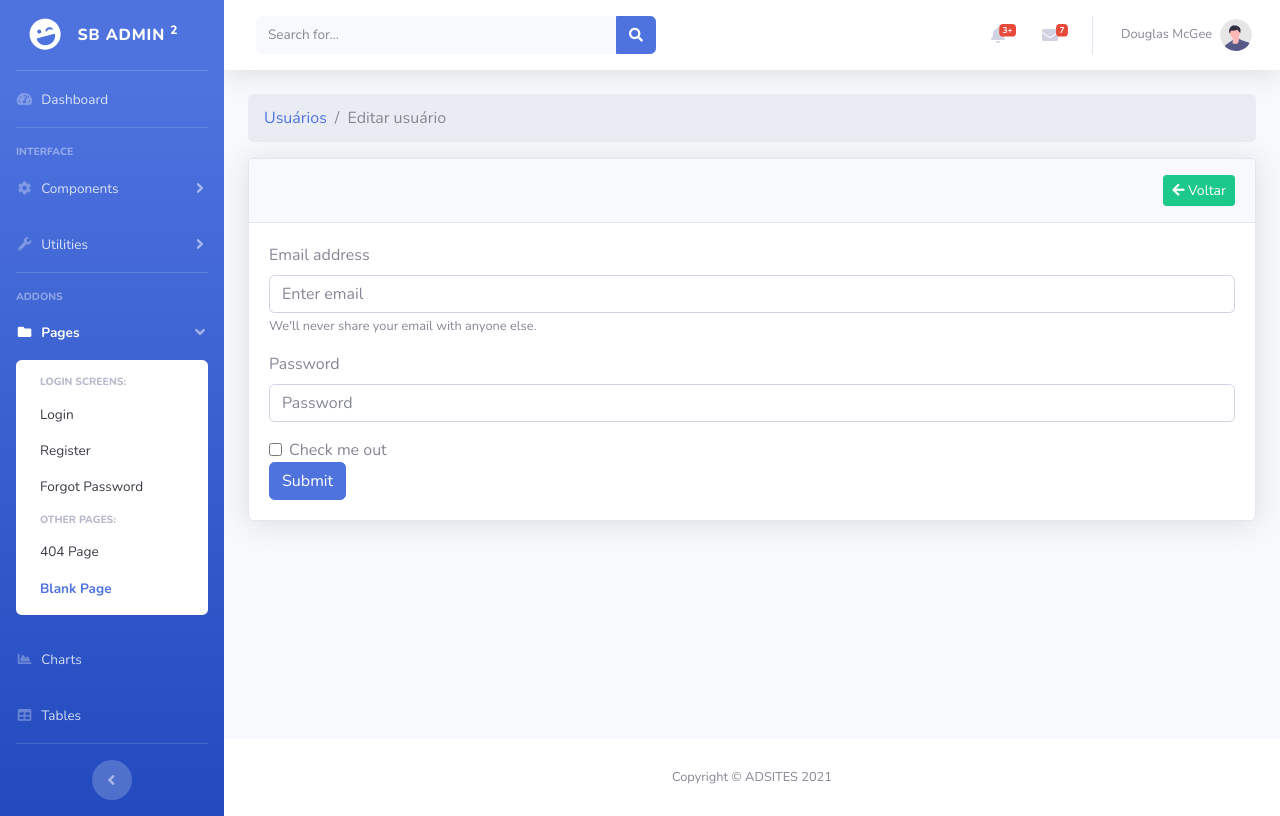
After one commit to Acelot270290/sistema-gerenciamento, a CodeIgniter app: page /ordem/index.php/usuarios/edit/1 in a window 1280 px wide. The commit adds this page. Run offline with CodeIgniter, Linux system fonts and the light colour scheme; tables that the repository leaves empty or names only in its code hold one stand-in row (values such as "Sample post").

Commit message:
Subindo arquivos atualizado

```diff
--- a/application/controllers/Usuarios.php
+++ b/application/controllers/Usuarios.php
@@ -23,7 +23,7 @@ class Usuarios extends CI_Controller{
 		'scripts' => array(
 				'vendor/datatables/jquery.dataTables.min.js',
 				'vendor/datatables/dataTables.bootstrap4.min.js',
-				'vendor/datatables/app.js'
+				'vendor/datatables/app.js',
 			),
 
 
@@ -34,6 +34,29 @@ class Usuarios extends CI_Controller{
 		$this->load->view('usuarios/index');
 		$this->load->view('layout/footer');
 
+
+
+	}
+	public function edit($user_id = NULL){
+
+		if(!$user_id || !$this->ion_auth->user($user_id)->row()){
+			exit('Usuário não encontrado');
+		}else{
+			$data = array(
+				'titulo'=> 'Editar usuário',
+
+				'usuario'=> $this->ion_auth->user($user_id)->row(),
+			);
+
+			/*echo '<prev>';
+			print_r($data['usuario']);
+			exit();*/
+
+			$this->load->view('layout/header', $data);
+			$this->load->view('usuarios/edit');
+			$this->load->view('layout/footer');
+		}
+
 	}
 
 }
--- a/application/views/layout/footer.php
+++ b/application/views/layout/footer.php
@@ -40,14 +40,17 @@
     </div>
 
     <!-- Bootstrap core JavaScript-->
-    <script src="<?php echo base_url('vendor/jquery/jquery.min.js') ?>"></script>
-    <script src="<?php echo base_url('vendor/jquery/jquery.min.js') ?>"></script>
+
+    <!-- Bootstrap core JavaScript-->
+    <script src="<?php echo base_url('public/vendor/jquery/jquery.min.js') ?>"></script>
+    <script src="<?php echo base_url('public/vendor/bootstrap/js/bootstrap.bundle.min.js"') ?>"></script>
 
     <!-- Core plugin JavaScript-->
-    <script src="<?php echo base_url('vendor/jquery-easing/jquery.easing.min.js') ?>"></script>
+    <script src="<?php echo base_url('public/vendor/jquery-easing/jquery.easing.min.js') ?>"></script>
+
 
     <!-- Custom scripts for all pages-->
-    <script src="<?php echo base_url('js/sb-admin-2.min.js') ?>"></script>
+    <script src="<?php echo base_url('public/js/sb-admin-2.min.js') ?>"></script>
 
 
     <?php if(isset($scripts)): ?>
--- a/application/views/layout/header.php
+++ b/application/views/layout/header.php
@@ -22,10 +22,10 @@
     <!-- Custom styles for this template-->
     <link href="<?php echo base_url('public/css/sb-admin-2.min.css'); ?>" rel="stylesheet">
 
-    <?php if (isset($scripts)): ?>
+    <?php if (isset($styles)): ?>
 
-       <?php foreach ($scripts as $script): ?>
-             <link href="<?php echo base_url('public/' . $script); ?>" rel="stylesheet">
+       <?php foreach ($styles as $style): ?>
+             <link href="<?php echo base_url('public/' . $style); ?>" rel="stylesheet">
         <?php endforeach; ?>
 
     <?php endif; ?>
--- /dev/null
+++ b/application/views/usuarios/edit.php
@@ -0,0 +1,56 @@
+
+
+<?php $this->load->view('layout/sidebar'); ?>
+
+
+        <!-- Content Wrapper -->
+        <div id="content-wrapper" class="d-flex flex-column">
+
+            <!-- Main Content -->
+            <div id="content">
+
+<?php $this->load->view('layout/navbar'); ?>
+
+                <!-- Begin Page Content -->
+                <div class="container-fluid">
+
+
+						<nav aria-label="breadcrumb">
+						<ol class="breadcrumb">
+							<li class="breadcrumb-item"><a href="<?php echo base_url('usuarios'); ?>">Usuários</a></li>
+							<li class="breadcrumb-item active" aria-current="page"><?php echo $titulo; ?></li>
+						</ol>
+						</nav>
+
+
+						</nav>
+                    <!-- DataTales Example -->
+                    <div class="card shadow mb-4">
+                        <div class="card-header py-3">
+                            <a title="Voltar" href="<?php echo base_url('usuarios') ?>" class="btn btn-success btn-sm float-right"><i class="fas fa-arrow-left"></i>&nbsp;Voltar</a>
+                        </div>
+                        <div class="card-body">
+                        <form>
+                            <div class="form-group">
+                                <label for="exampleInputEmail1">Email address</label>
+                                <input type="email" class="form-control" id="exampleInputEmail1" aria-describedby="emailHelp" placeholder="Enter email">
+                                <small id="emailHelp" class="form-text text-muted">We'll never share your email with anyone else.</small>
+                            </div>
+                            <div class="form-group">
+                                <label for="exampleInputPassword1">Password</label>
+                                <input type="password" class="form-control" id="exampleInputPassword1" placeholder="Password">
+                            </div>
+                            <div class="form-check">
+                                <input type="checkbox" class="form-check-input" id="exampleCheck1">
+                                <label class="form-check-label" for="exampleCheck1">Check me out</label>
+                            </div>
+                            <button type="submit" class="btn btn-primary">Submit</button>
+                            </form>
+                        </div>
+                    </div>
+
+                </div>
+                <!-- /.container-fluid -->
+
+            </div>
+            <!-- End of Main Content -->
--- a/application/views/usuarios/index.php
+++ b/application/views/usuarios/index.php
@@ -17,7 +17,7 @@
 
 						<nav aria-label="breadcrumb">
 						<ol class="breadcrumb">
-							<li class="breadcrumb-item"><a href="<?php echo base_url('/'); ?>">Home</a></li>
+							<li class="breadcrumb-item"><a href="<?php echo base_url('/'); ?>">Usuarios</a></li>
 							<li class="breadcrumb-item active" aria-current="page"><?php echo $titulo; ?></li>
 						</ol>
 						</nav>
@@ -38,7 +38,7 @@
                                             <th>Usuário</th>
                                             <th>Login</th>
                                             <th>Ativo</th>
-                                            <th class="text-right">Ações</th>
+                                            <th class="text-right no-sort">Ações</th>
                                         </tr>
                                     </thead>
                                     <tbody>
@@ -49,7 +49,7 @@
                                             <td><?php echo $user ->email; ?></td>
                                             <td><?php echo $user ->active; ?></td>
                                             <td class="text-right">
-                                                <a title="Editar" href="#" class="btn btn-sm btn-primary"><i class="fas fa-user-edit"></i>&nbsp;Editar</a>
+                                                <a title="Editar" href="<?php echo base_url('usuarios/edit/' . $user->id); ?>" class="btn btn-sm btn-primary"><i class="fas fa-user-edit"></i>&nbsp;Editar</a>
                                                 <a title="Excluir" href="#" class="btn btn-sm btn-danger"><i class="fas fa-user-times"></i>&nbsp;Excluir</a>
                                             </td>
                                         <?php } ?>
```
Also changed, not shown: public/vendor/datatables/app.js.
